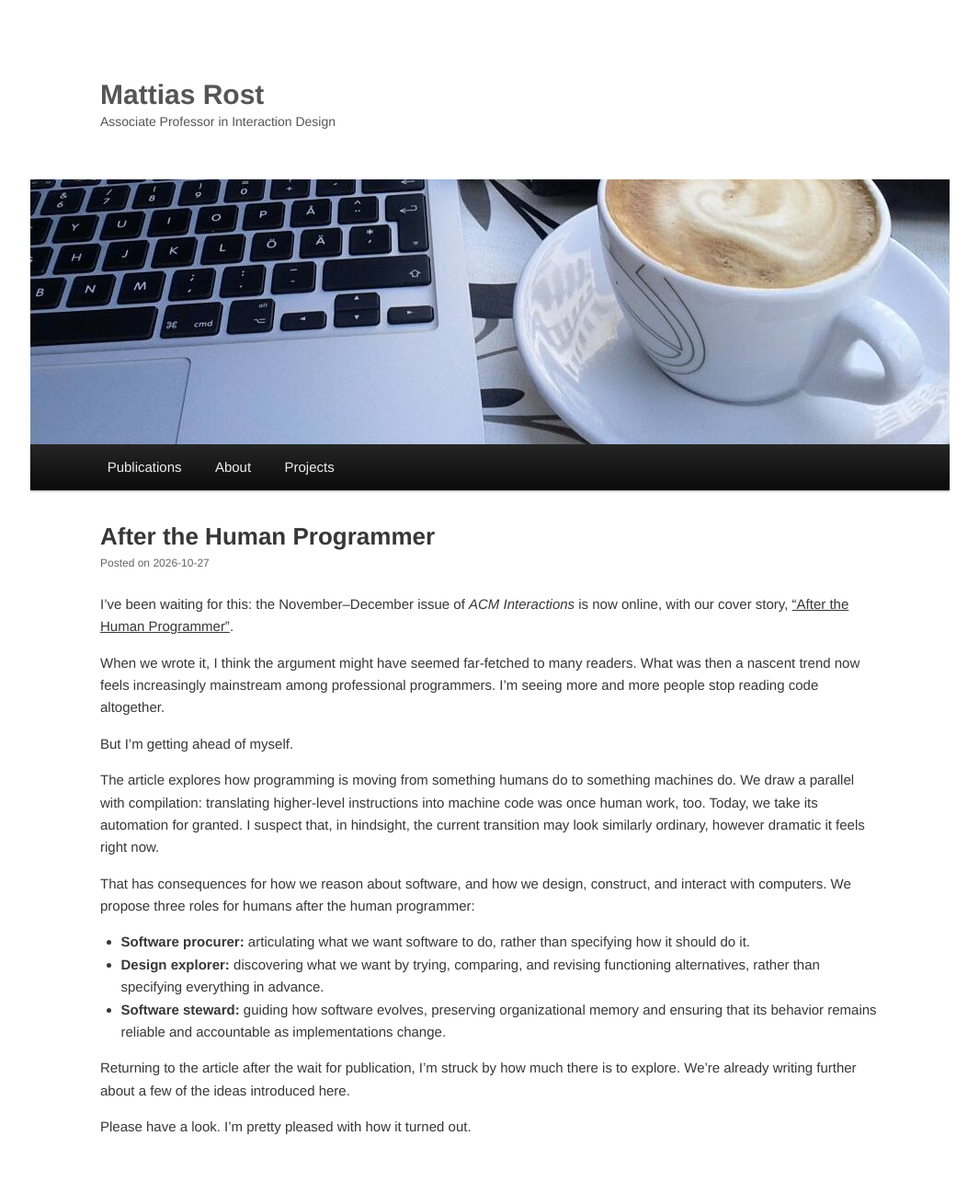
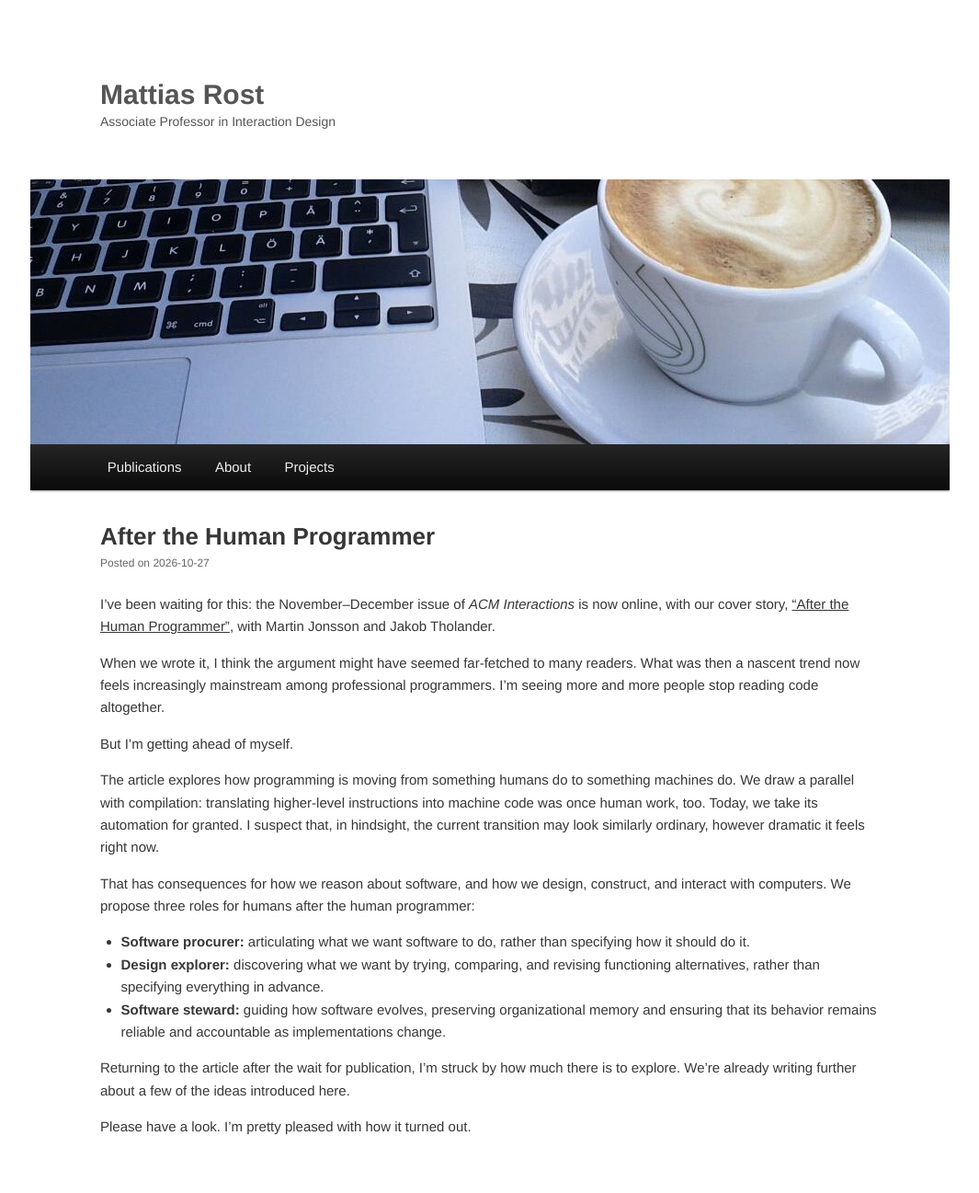
Before and after one commit to rrostt/rrostt.github.io, a Jekyll site: the page built from _posts/2026-10-27-after-the-human-programmer.md, in a window 1280 px wide. Shown: the whole page at 92% size, without its empty margins (107-1172 px from the left). Built offline with Jekyll 4.4.1, drawn with Linux system fonts in a browser that asks for light colours.

Commit message:
Credit Martin Jonsson and Jakob Tholander

```diff
--- a/_posts/2026-10-27-after-the-human-programmer.md
+++ b/_posts/2026-10-27-after-the-human-programmer.md
@@ -5,7 +5,7 @@ date: 2026-10-27
 author: Mattias Rost
 ---
 
-I’ve been waiting for this: the November–December issue of *ACM Interactions* is now online, with our cover story, [“After the Human Programmer”](https://interactions.acm.org/archive/view/november-december-2026/after-the-human-programmer?doi=10.1145%2F3841460).
+I’ve been waiting for this: the November–December issue of *ACM Interactions* is now online, with our cover story, [“After the Human Programmer”](https://interactions.acm.org/archive/view/november-december-2026/after-the-human-programmer?doi=10.1145%2F3841460), with Martin Jonsson and Jakob Tholander.
 
 When we wrote it, I think the argument might have seemed far-fetched to many readers. What was then a nascent trend now feels increasingly mainstream among professional programmers. I’m seeing more and more people stop reading code altogether.
 
```
